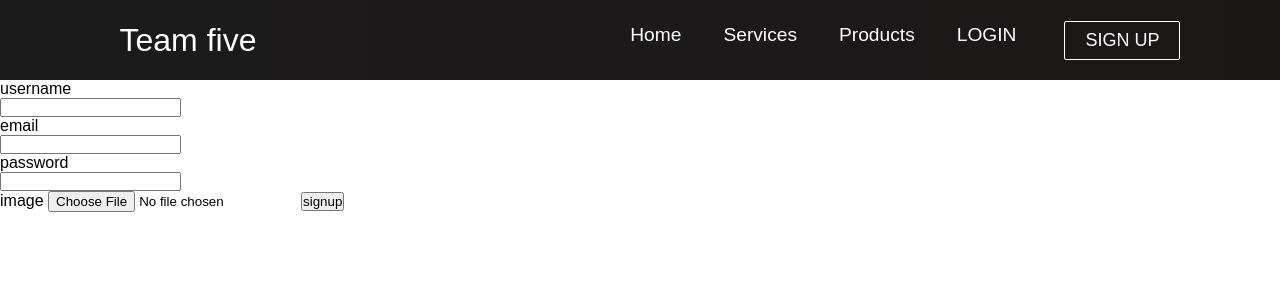
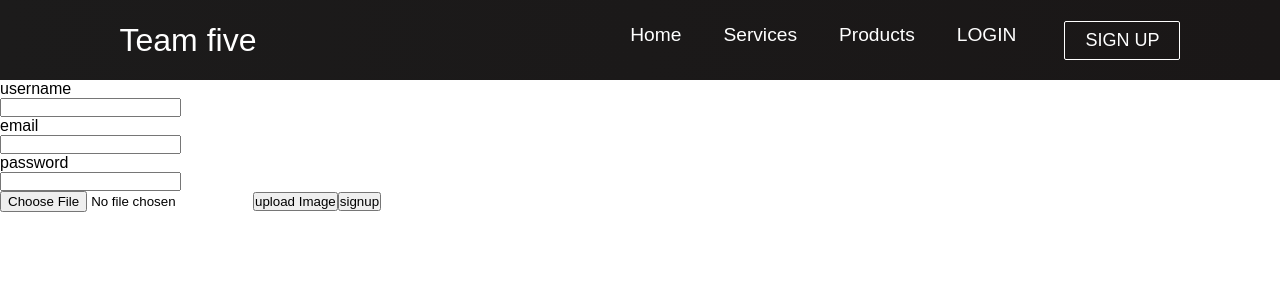
Before and after one commit to teamFivee/team_five_after_conflict, a React (Create React App) app in the folder g2a/: page /sign-up in a window 1280 px wide. Shown: the top 300 px of the page. Built offline with nearby package versions, Linux system fonts and the light colour scheme.

Commit message:
refactoring sign up to hooks and deploy cloudinary

```diff
--- a/g2a/src/components/pages/SignUp.jsx
+++ b/g2a/src/components/pages/SignUp.jsx
@@ -1,77 +1,52 @@
 import axios from "axios";
 // import cloudinary from 'cloudinary'
-import React from "react";
+import React , {useState} from "react";
 import "../../App.css";
-export default class SignUp extends React.Component{
-    constructor(){
-        super()
-        this.state={
-            userName:'',
-            Email:'',
-            password:'',
-        }
-        this.username=this.username.bind(this)
-        this.email=this.email.bind(this)
-        this.password=this.password.bind(this)
-        this.singnup=this.singnup.bind(this)
-        // this.uploadImage=this.uploadImage.bind(this)
-
-    }
-    username(e){
-        console.log(e.target.value)
-        this.setState({userName:e.target.value})
-    }
-    email(e){this.setState({Email:e.target.value})}
-    password(e){this.setState({password:e.target.value})}
-//     uploadImage(files){
-//         const body = new FormData()
-// files = files[0]
-// body.append("file", files)
-// body.append("upload_preset", 'lxhgxbut')
-
-// this.state.img =  fetch('https://api.cloudinary.com/v1_1/g2a2/upload', {
-//   method: "POST",
-//   body: body
-// })
-
-// console.log(img)
-        // console.log(files[0])
-        // const formData= new FormData()
-        // formData.append=('file',files[0])
-        // formData.append=('upload_preset','o6uj3jxx')
-        // axios.post('https://api.cloudinary.com/v1_1/tabbabighassen/image/upload',formData).then(response=>{
-        //  console.log(response , "resposee")
-        // }).catch(err=>{
-        //     console.log(err)
-        // })
-    // }
+ function SignUp (){
 
 
-    singnup(){
-        const userName=this.state.userName
-        const Email=this.state.Email
-        // const balance = this.state.balance;
-        const password=this.state.password
+     var [user , setuser] = useState({})
+     var [imageSelected,setImageSelected]=useState("")
 
-        axios.post('http://localhost:5000/api/signup',{userName,Email,password}).then(response=>{
+     const uploadImage=() =>{
+        const formData= new FormData()
+        formData.append("file",imageSelected);
+        formData.append('upload_preset', 'lsom30en');
+        axios.post('https://api.cloudinary.com/v1_1/ben-arous/image/upload',formData).then((res)=>{var x = user
+       x.img=res.data.url
+       setuser(x)
+       console.log(user)
+       })
+    }
+    var handleChange = (e)=>{
+        var x = user ;
+        x[e.target.name]=e.target.value;
+        console.log(x)
+        setuser(x);
+    }
+
+    var singnup=()=>{
+
+        axios.post('http://localhost:5000/api/signup',user).then(response=>{
             console.log(response)
         }).catch(err=>{
             console.log(err)
         })
     }
 
-    render(){
         return(
         <div>
-            <label htmlFor="">username<br /><input type="name" onChange={this.username} /></label><br />
-            <label htmlFor="">email<br /><input type="email" onChange={this.email}/></label><br />
-            <label htmlFor="">password<br /><input type="password" onChange={this.password}/></label><br />
-            <label htmlFor="">image <input type="file" name="image" onChange={event=>{
-             this.uploadImage(event.target.files)
-            }} /></label>
-
-            <button onClick={this.singnup}>signup</button>
+            <label htmlFor="">username<br /><input name ="userName" type="name" onChange={handleChange} /></label><br />
+            <label htmlFor="">email<br /><input name="Email" type="email" onChange={handleChange}/></label><br />
+            <label htmlFor="">password<br /><input name="password" type="password" onChange={handleChange}/></label><br />
+            <input type="file" onChange={(e)=>{setImageSelected(e.target.files[0])}} />
+    <button onClick={uploadImage}>upload Image</button>
+            <button onClick={singnup}>signup</button>
         </div>
         )
-    }
+
 }
+
+
+
+export default SignUp;
```
Also changed, not shown: 2 other files (tests, documents, lock files or other folders).
